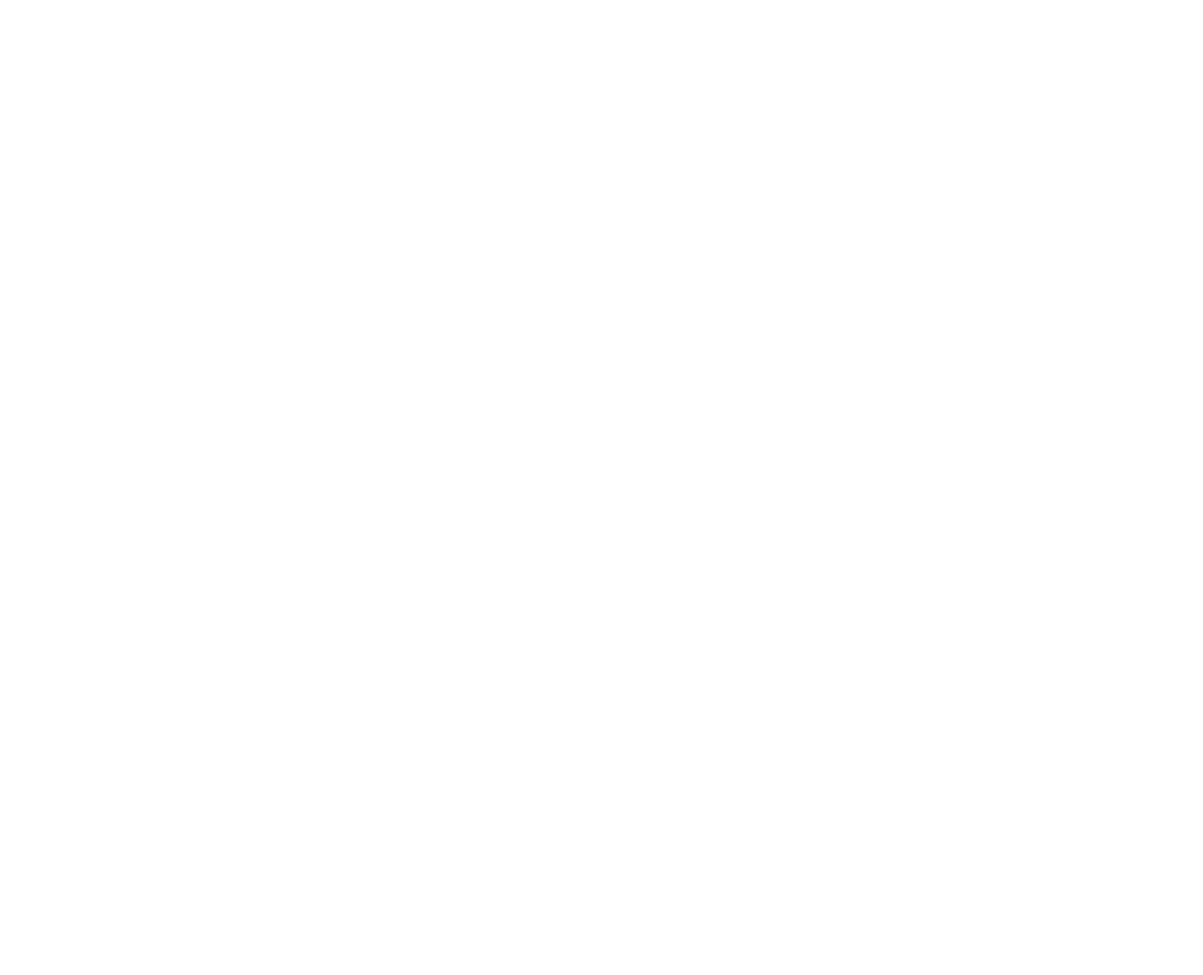
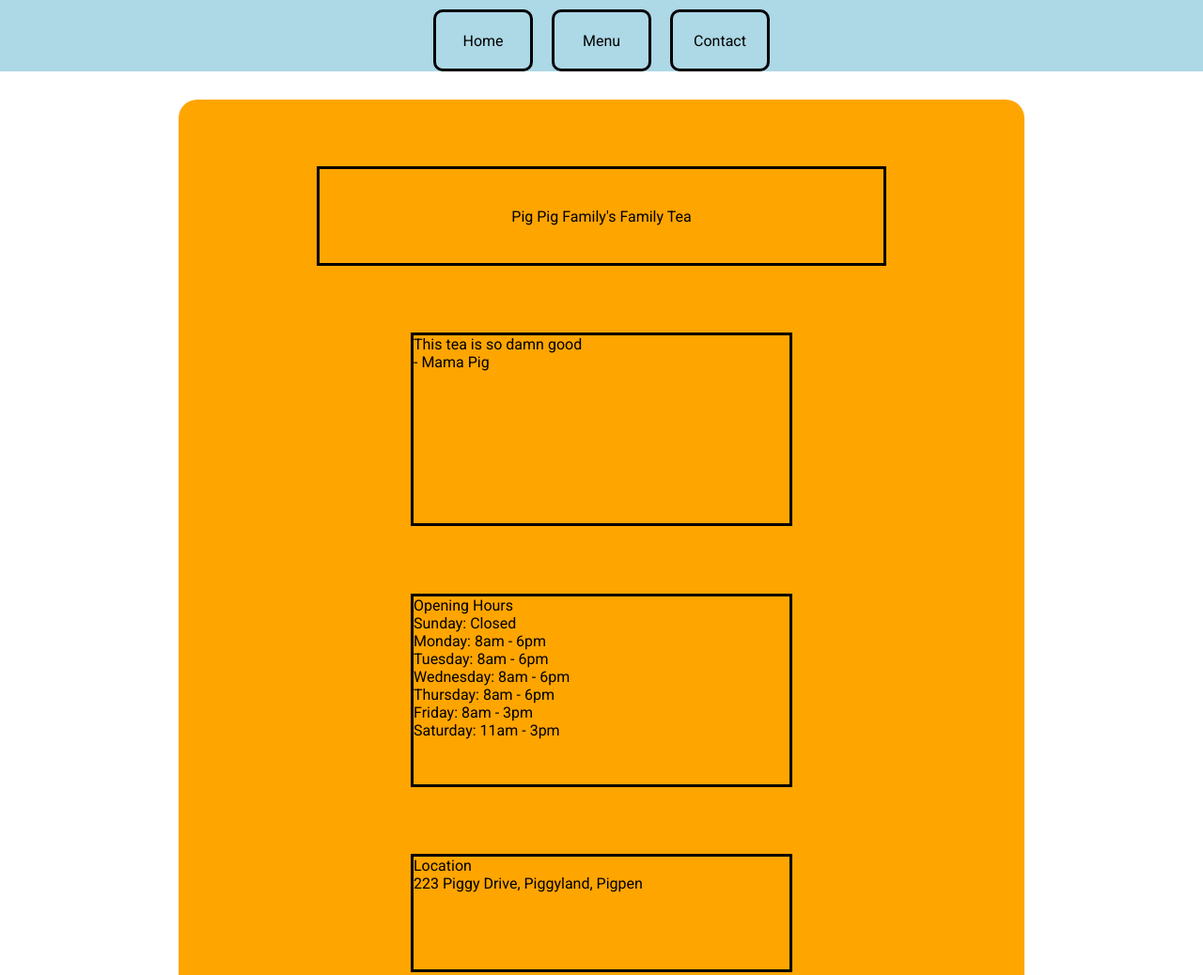
Before and after one commit to oliveryeo/restaurant_page, a website built with webpack: page dist/index.html in a window 1280 px wide. Shown: the top 1038 px of the page at 94% size. Before the commit the page ends 800 px from the top, so only its background shows below. Built offline with nearby package versions, Linux system fonts and the light colour scheme.

Commit message:
create skeleton layout with minimal styling

```diff
--- a/dist/index.html
+++ b/dist/index.html
@@ -5,8 +5,37 @@
   <meta name="viewport" content="width=device-width, initial-scale=1.0">
   <title>Restaurant Page</title>
   <script defer="defer" src="main.js"></script>
+  <link rel="stylesheet" href="styles.css">
 </head>
 <body>
-  <div id="content"></div>
+  <header>
+    <div>Home</div>
+    <div>Menu</div>
+    <div>Contact</div>
+  </header>
+  <div id="content">
+    <div class="content-box">
+      <div class="title">Pig Pig Family's Family Tea</div>
+      <div class="testimony">
+        <div>This tea is so damn good</div>
+        <div>- Mama Pig</div>
+      </div>
+      <div class="hours">
+        <div>Opening Hours</div>
+        <div>Sunday: Closed</div>
+        <div>Monday: 8am - 6pm</div>
+        <div>Tuesday: 8am - 6pm</div>
+        <div>Wednesday: 8am - 6pm</div>
+        <div>Thursday: 8am - 6pm</div>
+        <div>Friday: 8am - 3pm</div>
+        <div>Saturday: 11am - 3pm</div>
+      </div>
+      <div class="location">
+        <div>Location</div>
+        <div>223 Piggy Drive, Piggyland, Pigpen</div>
+      </div>
+    </div>
+  </div>
+  <footer>Designed by Oliver</footer>
 </body>
 </html>
--- /dev/null
+++ b/dist/styles.css
@@ -0,0 +1,86 @@
+@import url("https://fonts.googleapis.com/css2?family=Roboto&display=swap");
+
+* {
+  margin: 0;
+  padding: 0;
+  font-family: "Roboto", sans-serif;
+}
+
+html,
+body,
+.container {
+  height: 100%;
+}
+
+header {
+  display: flex;
+  justify-content: center;
+  background: lightblue;
+  gap: 20px;
+  padding-top: 10px;
+}
+
+header > div {
+  height: 60px;
+  width: 100px;
+  border: solid;
+  border-radius: 10px;
+  display: flex;
+  justify-content: center;
+  align-items: center;
+}
+
+#content {
+  display: flex;
+  justify-content: center;
+  align-items: center;
+  padding-top: 30px;
+}
+
+.content-box {
+  display: flex;
+  flex-direction: column;
+  justify-content: space-evenly;
+  align-items: center;
+  width: 900px;
+  height: 1000px;
+  background-color: orange;
+  border-radius: 20px;
+  overflow: auto;
+}
+
+.title {
+  width: 600px;
+  height: 100px;
+  border: solid;
+  display: flex;
+  justify-content: center;
+  align-items: center;
+}
+
+.testimony {
+  border: solid;
+  width: 400px;
+  height: 200px;
+}
+
+.hours {
+  border: solid;
+  width: 400px;
+  height: 200px;
+}
+
+.location {
+  border: solid;
+  width: 400px;
+  height: 120px;
+}
+
+footer {
+  display: flex;
+  justify-content: center;
+  align-items: center;
+  background-color: beige;
+  height: 40px;
+  margin-top: 10rem;
+}
```
